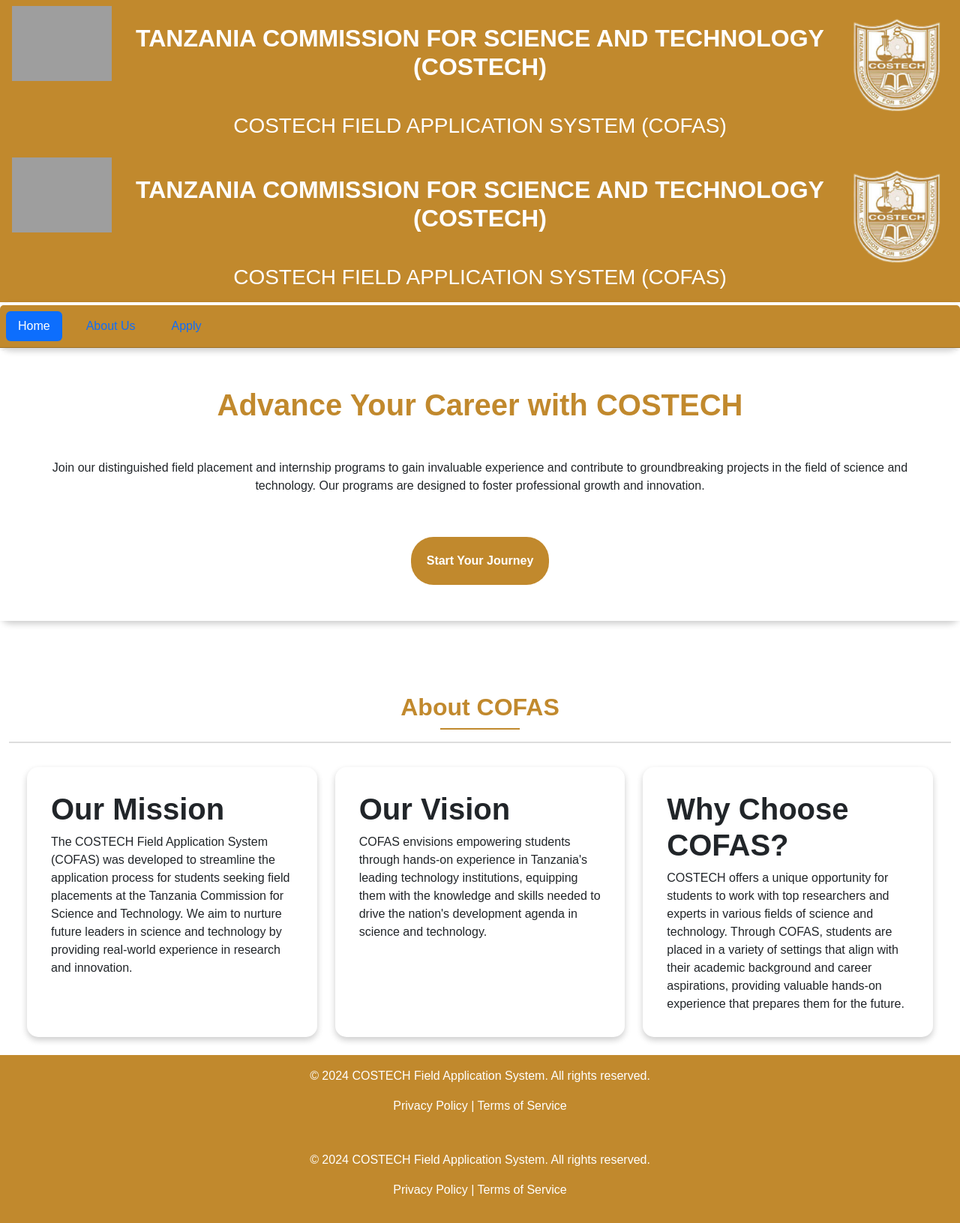
After one commit to louissosthenes9/COFAS-2025, a Django app: template applications/templates/index.html in a window 1280 px wide. The commit adds this page. Shown: the whole page at 75% size. Run offline with Django 5.2, Linux system fonts and the light colour scheme; the template is opened without the code that fills it, so the values that code supplies are empty; some libraries are stand-ins or nearby versions; grey boxes are pictures that could not be loaded.

Commit message:
added modified files

```diff
--- a/applications/templates/base.html
+++ b/applications/templates/base.html
@@ -5,6 +5,14 @@
     <meta charset="UTF-8">
     <meta name="viewport" content="width=device-width, initial-scale=1.0">
     <title>COSTECH Field Placement Application</title>
+    <!-- Bootstrap CSS -->
+    <link href="https://stackpath.bootstrapcdn.com/bootstrap/4.5.2/css/bootstrap.min.css" rel="stylesheet">
+        <!-- Bootstrap JS and dependencies -->
+        <script src="https://code.jquery.com/jquery-3.5.1.slim.min.js"></script>
+        <script src="https://cdn.jsdelivr.net/npm/@popperjs/core@2.5.2/dist/umd/popper.min.js"></script>
+        <script src="https://stackpath.bootstrapcdn.com/bootstrap/4.5.2/js/bootstrap.min.js"></script>
+        <!-- Custom JS -->
+        <script defer src="{% static app.js %}"></script>
     <!-- Bootstrap CSS -->
     <link href="https://stackpath.bootstrapcdn.com/bootstrap/4.5.2/css/bootstrap.min.css" rel="stylesheet">
         <!-- Bootstrap JS and dependencies -->
@@ -38,6 +46,24 @@
         </div>
     </main>
     <!-- end of topbar -->
+    <!-- topbar -->
+    <main class="container-fluid text-center d-flex p-2 justify-content-between px-md-0" style="background-color: #c1892d; color: white;" id="home">
+        <div class="mb-3 ms-3">
+            <img class="img-fluid float-start d-none d-md-block" width="150" height="150" src="{% static 'images/Ellipse 799.svg'%}" alt="country logo">
+        </div>
+
+        <div class="mt-4">
+            <p class="h2 fw-bolder text-white">
+                TANZANIA COMMISSION FOR SCIENCE AND TECHNOLOGY (COSTECH) <br> <br>
+                <span class="h3" style="color: white;">COSTECH FIELD APPLICATION SYSTEM (COFAS)</span>
+            </p>
+        </div>
+
+        <div class="mt-3 me-3">
+            <img class="img-fluid float-end d-none d-md-block goup" width="150" height="150" src="{% static 'images/costech.png'%}" alt="costech logo">
+        </div>
+    </main>
+    <!-- end of topbar -->
     {% block content %}
     {% endblock %}
     <!-- footer -->
@@ -47,5 +73,12 @@
     </footer>
     <!-- end of footer -->
 
+    <!-- footer -->
+    <footer class="custom-bg text-center text-white py-3 mt-auto" style="background-color: #c1892d;">
+        <p>&copy; 2024 COSTECH Field Application System. All rights reserved.</p>
+        <p><a href="#" style="color: white; text-decoration: none;" onmouseover=" this.style.color='#a07a2d';" onmouseout=" this.style.color='white';">Privacy Policy</a> | <a href="#" style="color: white; text-decoration: none;" onmouseover=" this.style.color='#a07a2d';" onmouseout=" this.style.color='white';">Terms of Service</a></p>
+    </footer>
+    <!-- end of footer -->
+
 </body>
 </html>
--- /dev/null
+++ b/applications/templates/index.html
@@ -0,0 +1,107 @@
+{% extends "base.html" %}
+{% block content %}
+{% load static %}
+
+<!-- Custom CSS -->
+<link rel="stylesheet" href="{% static 'css/landing.css' %}">
+
+<div class="d-flex flex-column min-vh-100">
+    <!-- navbar -->
+    <div class="card text-center sticky-top" style="border: none; border-radius: 15px; box-shadow: 0 4px 8px rgba(0, 0, 0, 0.2);" >
+        <div class="card-header custom-bg mt-1" style="background-color: #c1892d;">
+            <ul class="nav nav-pills card-header-pills custom-bg">
+                <li class="nav-item">
+                    <a class="nav-link active" href="#home">Home</a>
+                </li>
+                <li class="nav-item ms-3">
+                    <a class="nav-link" href="#about">About Us</a>
+                </li>
+                <li class="nav-item ms-3">
+                    <a class="nav-link" href="{% url 'form' %}">Apply</a>
+                </li>
+            </ul>
+
+        </div>
+    </div>
+
+    <div class="card text-center" style="border: none; border-radius: 15px; box-shadow: 0 4px 8px rgba(0, 0, 0, 0.2);">
+        <div class="card-body p-5 bg-white mt-1" style="padding: 2rem;">
+            <h5 class="card-title colo h1" style="font-size: 40px; font-weight: bold;">Advance Your Career with COSTECH</h5>
+            <p class="card-text h4 text-dark mt-5" style="font-size: 1rem; line-height: 1.5;">Join our distinguished field placement and internship programs to gain invaluable experience and contribute to groundbreaking projects in the field of science and technology. Our programs are designed to foster professional growth and innovation.</p>
+            <a href="{% url 'form' %}" class="btn btn-custom mt-5"><p class="fw-bold h6 text-white px-2 pb-2" style="color: #c1892d; padding: 15px 10px 0 10px;">Start Your Journey</p></a>
+        </div>
+    </div>
+    <!-- end of navbar -->
+
+    <!-- About COFAS section -->
+    <div class="container-fluid flex-grow-1 pt-5" id="about">
+        <div class="text-center mt-5 section-header">
+            <h2 class="dotted-border-effect">About COFAS</h2>
+        </div>
+        <div class="row px-4">
+            <div class="col-md-4 mb-4 d-flex align-items-stretch">
+                <div class="card flex-fill" style="border: none; border-radius: 15px; box-shadow: 0 4px 8px rgba(0, 0, 0, 0.2);">
+                    <div class="card-body" style="padding: 2rem;">
+                        <h5 class="card-title" style="font-size: 40px; font-weight: bold;">Our Mission</h5>
+                        <p class="card-text" style="font-size: 1rem; line-height: 1.5;">The COSTECH Field Application System (COFAS) was developed to streamline the application process for students seeking field placements at the Tanzania Commission for Science and Technology. We aim to nurture future leaders in science and technology by providing real-world experience in research and innovation.</p>
+                    </div>
+                </div>
+            </div>
+            <div class="col-md-4 mb-4 d-flex align-items-stretch">
+                <div class="card flex-fill" style="border: none; border-radius: 15px; box-shadow: 0 4px 8px rgba(0, 0, 0, 0.2);">
+                    <div class="card-body" style="padding: 2rem;">
+                        <h5 class="card-title" style="font-size: 40px; font-weight: bold;">Our Vision</h5>
+                        <p class="card-text" style="font-size: 1rem; line-height: 1.5;">COFAS envisions empowering students through hands-on experience in Tanzania's leading technology institutions, equipping them with the knowledge and skills needed to drive the nation's development agenda in science and technology.</p>
+                    </div>
+                </div>
+            </div>
+            <div class="col-md-4 mb-4 d-flex align-items-stretch">
+                <div class="card flex-fill" style="border: none; border-radius: 15px; box-shadow: 0 4px 8px rgba(0, 0, 0, 0.2);">
+                    <div class="card-body" style="padding: 2rem;">
+                        <h5 class="card-title" style="font-size: 40px; font-weight: bold;">Why Choose COFAS?</h5>
+                        <p class="card-text" style="font-size: 1rem; line-height: 1.5;">COSTECH offers a unique opportunity for students to work with top researchers and experts in various fields of science and technology. Through COFAS, students are placed in a variety of settings that align with their academic background and career aspirations, providing valuable hands-on experience that prepares them for the future.</p>
+                    </div>
+                </div>
+            </div>
+        </div>
+    </div>
+    <!-- end of About COFAS section -->
+
+    <!-- How to Apply section -->
+    <!-- <div class="container-fluid my-5 pt-5" id="apply">
+        <div class="text-center mt-5 section-header">
+            <h2 class="dotted-border-effect">How to Apply</h2>
+        </div>
+        <div class="row px-4">
+            <div class="col-md-4 mb-4 d-flex align-items-stretch">
+                <div class="card flex-fill" style="border: none; border-radius: 15px; box-shadow: 0 4px 8px rgba(0, 0, 0, 0.2);">
+                    <div class="card-body" style="padding: 2rem;">
+                        <h5 class="card-title" style="font-size: 40px; font-weight: bold;">Step 1: Register</h5>
+                        <p class="card-text" style="font-size: 1rem; line-height: 1.5;">Create an account on the COSTECH Field Application System (COFAS) platform. You will need to provide basic personal information and academic details to complete your registration.</p>
+                        <a href="#" class="text-decoration-none"><p class="text-info">Register Now</p></a>
+                    </div>
+                </div>
+            </div>
+            <div class="col-md-4 mb-4 d-flex align-items-stretch">
+                <div class="card flex-fill" style="border: none; border-radius: 15px; box-shadow: 0 4px 8px rgba(0, 0, 0, 0.2);">
+                    <div class="card-body" style="padding: 2rem;">
+                        <h5 class="card-title" style="font-size: 40px; font-weight: bold;" >Step 2: Submit Application</h5>
+                        <p class="card-text" style="font-size: 1rem; line-height: 1.5;">Once registered, log in to the platform and fill out the application form. Attach any required documents, such as your CV, academic transcripts, and recommendation letters from your institution.</p>
+                        <a href="#" class="text-decoration-none"><p class="text-info">Apply Now </p></a>
+                    </div>
+                </div>
+            </div>
+            <div class="col-md-4 mb-4 d-flex align-items-stretch">
+                <div class="card flex-fill" style="border: none; border-radius: 15px; box-shadow: 0 4px 8px rgba(0, 0, 0, 0.2);">
+                    <div class="card-body" style="padding: 2rem;">
+                        <h5 class="card-title" style="font-size: 40px; font-weight: bold;" >Step 3: Await Confirmation</h5>
+                        <p class="card-text" style="font-size: 1rem; line-height: 1.5;">After submitting your application, you will receive a confirmation email. The COSTECH team will review your application, and if selected, you will be notified with further instructions regarding your placement.</p>
+                        <a href="#" class="text-decoration-none"><p class="text-info">Login to Dashboard</p></a>
+                    </div>
+                </div>
+            </div>
+        </div>
+    </div> -->
+    <!-- end of How to Apply section -->
+</div>
+{% endblock  %}
```
Also changed, not shown: applications/templates/success.html (added, +25 -0 lines).
